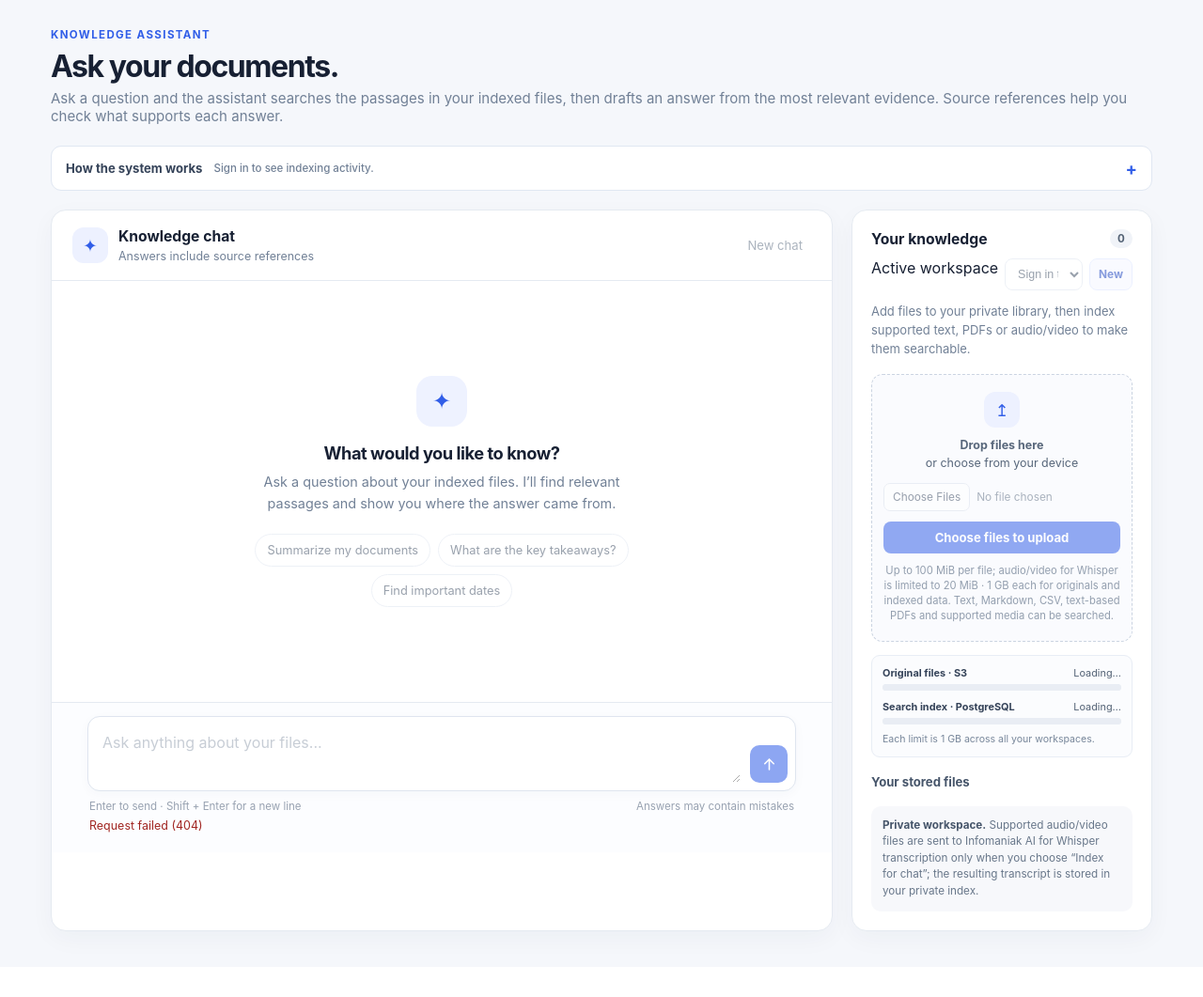
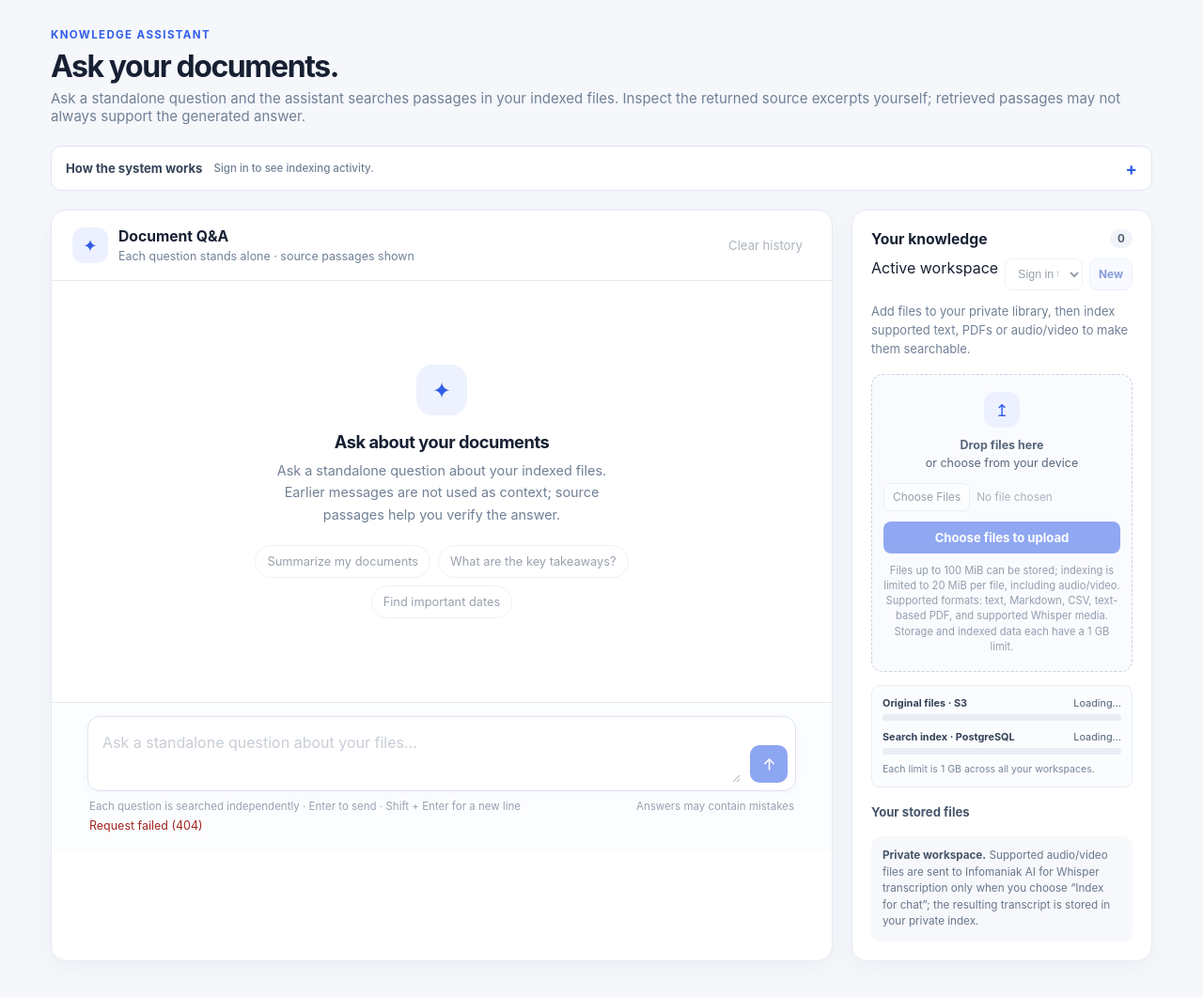
Before and after one commit to begics/genai-rag-mvp, a web app: page /index.html in a window 1280 px wide. Shown: the part 72-1133 px from the top of the page at 94% size. Before the commit the page ends 1078 px from the top, so only its background shows below. Run offline with its HTML, style and script files only (its server is not run), Linux system fonts and the light colour scheme; data that the repository does not hold is empty; some of the project's set-up classes (security, data sources, template engines, error pages and the like) are left out, and stand-ins take their place; database files in the repository are not loaded.

Commit message:
Address RAG UX review findings
Co-authored-by: Copilot <223556219+Copilot@users.noreply.github.com>

```diff
--- a/src/main/java/com/begics/rag/contract/ApiModels.java
+++ b/src/main/java/com/begics/rag/contract/ApiModels.java
@@ -17,7 +17,11 @@ public final class ApiModels {
   public record UploadResponse(String key, String filename, String contentType, long sizeBytes,
                                boolean indexable) {}
   public record QueryRequest(@NotBlank @Size(max = 10_000) String question) {}
-  public record SourceReference(String documentId, String source, int chunk) {}
+  public record SourceReference(String documentId, String source, int chunk, String excerpt) {
+    public SourceReference(String documentId, String source, int chunk) {
+      this(documentId, source, chunk, "");
+    }
+  }
   public record QueryResponse(String answer, List<SourceReference> sources) {}
   public record WorkspaceRequest(@NotBlank @Size(max = 120) String name) {}
   public record IndexedDocumentResponse(String id, String source, int chunks) {}
--- a/src/main/java/com/begics/rag/security/SecurityConfiguration.java
+++ b/src/main/java/com/begics/rag/security/SecurityConfiguration.java
@@ -42,8 +42,8 @@ public class SecurityConfiguration {
   // CSP hashes authorize only the inline UI blocks; refresh them when those blocks change.
   private static final String CONTENT_SECURITY_POLICY =
       "default-src 'self'; base-uri 'self'; object-src 'none'; frame-ancestors 'none'; "
-          + "form-action 'self'; script-src 'self' 'sha256-Be0usX6XLJS6QJPpMO+anx3QkuuErlRhAF3DPOGq/YQ='; "
-          + "style-src 'self' 'sha256-OlutCfa5RHzsdgNKg+AT8jlpM2iG02CDqDRzJNZQwio='; "
+          + "form-action 'self'; script-src 'self' 'sha256-4dCxBOVahnsu/bo+vg3CCAcnuzPyK9mRNbDPeuWQhr4='; "
+          + "style-src 'self' 'sha256-1Kl+PJfOJZLiST45R87W7T+v45ss0xwEue8EWoJ5qJw='; "
           + "img-src 'self' data:; connect-src 'self'";
 
   @Bean
--- a/src/main/java/com/begics/rag/service/DocumentUploadService.java
+++ b/src/main/java/com/begics/rag/service/DocumentUploadService.java
@@ -29,8 +29,6 @@ public class DocumentUploadService {
       Map.entry("csv", new FileType("text/csv", true)),
       Map.entry("pdf", new FileType("application/pdf", true)),
       Map.entry("mp4", new FileType("video/mp4", false, true)),
-      Map.entry("mov", new FileType("video/quicktime", false)),
-      Map.entry("m4v", new FileType("video/x-m4v", false)),
       Map.entry("webm", new FileType("video/webm", false, true)),
       Map.entry("mp3", new FileType("audio/mpeg", false, true)),
       Map.entry("opus", new FileType("audio/ogg", false, true)),
--- a/src/main/java/com/begics/rag/service/IndexingJobService.java
+++ b/src/main/java/com/begics/rag/service/IndexingJobService.java
@@ -3,6 +3,7 @@ package com.begics.rag.service;
 import com.begics.rag.contract.ApiModels;
 import com.begics.rag.store.IndexingJobStore;
 import com.begics.rag.store.IndexingJobStore.IndexingJob;
+import com.begics.rag.storage.S3DocumentReader;
 import java.util.UUID;
 import org.springframework.http.HttpStatus;
 import org.springframework.stereotype.Service;
@@ -12,10 +13,12 @@ import org.springframework.web.server.ResponseStatusException;
 public class IndexingJobService {
   private final IndexingJobStore jobs;
   private final IndexingJobWorker worker;
+  private final S3DocumentReader documents;
 
-  public IndexingJobService(IndexingJobStore jobs, IndexingJobWorker worker) {
+  public IndexingJobService(IndexingJobStore jobs, IndexingJobWorker worker, S3DocumentReader documents) {
     this.jobs = jobs;
     this.worker = worker;
+    this.documents = documents;
   }
 
   public ApiModels.IndexingJobResponse enqueueText(ApiModels.IngestRequest request, UUID workspaceId) {
@@ -24,6 +27,7 @@ public class IndexingJobService {
 
   public ApiModels.IndexingJobResponse enqueueS3(ApiModels.S3IngestRequest request, UUID workspaceId) {
     WorkspaceAccessService.requireObjectKey(request.key(), workspaceId);
+    documents.validateIndexableSize(request.key());
     return enqueue(jobs.create(workspaceId, request.key(), request.key(), null));
   }
 
--- a/src/main/java/com/begics/rag/store/IndexingJobStore.java
+++ b/src/main/java/com/begics/rag/store/IndexingJobStore.java
@@ -82,7 +82,7 @@ public class IndexingJobStore {
   public void recoverProcessingJobs() {
     jdbc.update("""
         update indexing_jobs
-           set status = 'FAILED', stage = 'FAILED',
+           set status = 'FAILED',
                error_message = 'Application restarted during Whisper transcription. Re-index the file to retry.',
                object_key = null, content = null, updated_at = now()
          where status = 'PROCESSING' and stage = 'TRANSCRIBING'
@@ -125,7 +125,7 @@ public class IndexingJobStore {
   public void fail(UUID id, String message) {
     jdbc.update("""
         update indexing_jobs
-           set status = 'FAILED', stage = 'FAILED', error_message = ?,
+           set status = 'FAILED', error_message = ?,
                object_key = null, content = null, updated_at = now()
          where id = ?
         """, safeMessage(message), id);
--- a/src/main/resources/static/demo.css
+++ b/src/main/resources/static/demo.css
@@ -68,6 +68,7 @@ h1 span { color: var(--blue); }
 .flow p { margin: 9px 0 0; color: #68778a; font-size: .66rem; line-height: 1.55; }
 .pipeline-note { margin: 18px 0 0; padding: 11px 12px; border: 1px solid #e4eaff; border-radius: 9px; color: #64748b; background: #f7f8ff; font-size: .68rem; line-height: 1.55; }
 .pipeline-note strong { color: #354359; }
+.pipeline-note + .pipeline-note { margin-top: 8px; }
 .components { display: flex; flex-wrap: wrap; gap: 7px; margin-top: 18px; padding-top: 14px; border-top: 1px solid #edf0f5; }
 .components span { padding: 6px 8px; border: 1px solid #e7ebf2; border-radius: 7px; color: #58677b; background: #f8f9fc; font-size: .65rem; }
 .components b { color: #354359; }
--- a/src/main/resources/static/demo.js
+++ b/src/main/resources/static/demo.js
@@ -27,7 +27,7 @@ function showAnswer(question) {
   const normalized = question.toLowerCase();
   const example = examples.find(item => item.matches.some(match => normalized.includes(match)));
   if (!example) {
-    answerText.textContent = "The sample documents do not contain a prepared answer to that question. In a live RAG system, this is where retrieval checks whether the indexed sources provide enough evidence.";
+    answerText.textContent = "The sample documents do not contain a prepared answer to that question. In the current live app, an answer is withheld when reranking returns no passages; returned passages can still be irrelevant, so check the source excerpts.";
     sourceList.replaceChildren();
     const item = document.createElement("li");
     item.textContent = "No supporting sample passage found";
--- a/src/main/resources/static/index.html
+++ b/src/main/resources/static/index.html
@@ -90,6 +90,8 @@
     .message.error .message-body { color: #9c2c32; background: #fff6f5; border-color: #f4d8d5; }
     .sources { margin: 2px 0 0; padding: 12px 0 0 18px; border-top: 1px solid #e9edf4; color: #607087; font-size: .78rem; }
     .sources li + li { margin-top: 5px; }
+    .source-reference summary { cursor: pointer; }
+    .source-excerpt { margin: 6px 0 0; color: #526174; line-height: 1.55; white-space: pre-wrap; }
     .thinking { display: flex; align-items: center; gap: 5px; min-height: 18px; }
     .thinking span { width: 6px; height: 6px; border-radius: 50%; background: #8b9bb3; animation: pulse 1s infinite ease-in-out; }
     .thinking span:nth-child(2) { animation-delay: .15s; }
@@ -279,7 +281,7 @@
     <div class="page-heading">
       <div class="eyebrow">Knowledge assistant</div>
       <h1>Ask your documents.</h1>
-      <p>Ask a question and the assistant searches the passages in your indexed files, then drafts an answer from the most relevant evidence. Source references help you check what supports each answer.</p>
+      <p>Ask a standalone question and the assistant searches passages in your indexed files. Inspect the returned source excerpts yourself; retrieved passages may not always support the generated answer.</p>
     </div>
     <details class="pipeline-disclosure">
       <summary>How the system works <span class="pipeline-summary-status" id="pipeline-summary-status">Sign in to see indexing activity.</span></summary>
@@ -332,17 +334,17 @@
           <div class="chat-title">
             <div class="assistant-avatar" aria-hidden="true">✦</div>
             <div>
-              <h2 id="chat-title">Knowledge chat</h2>
-              <p>Answers include source references</p>
+              <h2 id="chat-title">Document Q&amp;A</h2>
+              <p>Each question stands alone · source passages shown</p>
             </div>
           </div>
-          <button class="text-button" id="clear-chat" type="button" aria-label="Start a new chat">New chat</button>
+          <button class="text-button" id="clear-chat" type="button" aria-label="Clear question history">Clear history</button>
         </div>
         <div class="chat-log" id="chat-log" role="log" aria-live="polite" aria-relevant="additions text">
           <div class="empty-state" id="empty-state">
             <div class="empty-icon" aria-hidden="true">✦</div>
-            <h3>What would you like to know?</h3>
-            <p>Ask a question about your indexed files. I’ll find relevant passages and show you where the answer came from.</p>
+            <h3>Ask about your documents</h3>
+            <p>Ask a standalone question about your indexed files. Earlier messages are not used as context; source passages help you verify the answer.</p>
             <div class="suggestions" aria-label="Suggested questions">
               <button class="suggestion" type="button">Summarize my documents</button>
               <button class="suggestion" type="button">What are the key takeaways?</button>
@@ -352,12 +354,12 @@
         </div>
         <div class="composer-wrap">
           <form class="ask" id="ask-form">
-            <textarea id="question" name="question" rows="2" maxlength="10000" placeholder="Ask anything about your files..." aria-label="Your question" required></textarea>
+            <textarea id="question" name="question" rows="2" maxlength="10000" placeholder="Ask a standalone question about your files..." aria-label="Your question" required></textarea>
             <button class="send-button" id="ask-button" type="submit" aria-label="Send message" title="Send message">
               <svg width="19" height="19" viewBox="0 0 24 24" fill="none" aria-hidden="true"><path d="M12 19V5m0 0L6 11m6-6 6 6" stroke="currentColor" stroke-width="2" stroke-linecap="round" stroke-linejoin="round"/></svg>
             </button>
           </form>
-          <div class="composer-hint"><span>Enter to send · Shift + Enter for a new line</span><span>Answers may contain mistakes</span></div>
+          <div class="composer-hint"><span>Each question is searched independently · Enter to send · Shift + Enter for a new line</span><span>Answers may contain mistakes</span></div>
           <p class="chat-status" id="chat-status" role="status" aria-live="polite"></p>
         </div>
       </section>
@@ -378,10 +380,10 @@
           <div class="upload-symbol" aria-hidden="true">↥</div>
           <p class="drop-copy"><strong>Drop files here</strong><br>or choose from your device</p>
           <input class="file-input" id="file-input" type="file" multiple
-                 accept=".txt,.md,.csv,.pdf,.mp4,.mov,.m4v,.webm,.mp3,.wav,.m4a,.aac,.ogg,.opus,.wma,.flac"
+                 accept=".txt,.md,.csv,.pdf,.mp4,.webm,.mp3,.wav,.m4a,.aac,.ogg,.opus,.wma,.flac"
                  aria-label="Choose files to upload">
           <button class="upload-button" id="upload-button" type="button" disabled>Choose files to upload</button>
-          <p class="upload-limit">Up to 100 MiB per file; audio/video for Whisper is limited to 20 MiB · 1 GB each for originals and indexed data. Text, Markdown, CSV, text-based PDFs and supported media can be searched.</p>
+          <p class="upload-limit">Files up to 100 MiB can be stored; indexing is limited to 20 MiB per file, including audio/video. Supported formats: text, Markdown, CSV, text-based PDF, and supported Whisper media. Storage and indexed data each have a 1 GB limit.</p>
         </div>
         <section class="storage-usage" aria-label="Storage usage">
           <div class="storage-meter">
@@ -435,6 +437,7 @@
     const workspaceSelect = document.getElementById("workspace-select");
     const loginLink = document.getElementById("login-link");
     const accountName = document.getElementById("account-name");
+    const maxIndexFileBytes = 20 * 1024 * 1024;
     let activeWorkspaceId = sessionStorage.getItem("rag-workspace-id");
     let isAuthenticated = false;
     let csrfToken;
@@ -504,7 +507,15 @@
         list.className = "sources";
         for (const source of sources) {
           const item = document.createElement("li");
-          item.textContent = `${source.source} — chunk ${source.chunk + 1}`;
+          const disclosure = document.createElement("details");
+          disclosure.className = "source-reference";
+          const summary = document.createElement("summary");
+          summary.textContent = `${source.source} — passage ${source.chunk + 1}`;
+          const excerpt = document.createElement("p");
+          excerpt.className = "source-excerpt";
+          excerpt.textContent = source.excerpt;
+          disclosure.append(summary, excerpt);
+          item.append(disclosure);
           list.append(item);
         }
         body.append(list);
@@ -589,16 +600,19 @@
         if (activeJob) {
           details.textContent = `Indexing · ${stageLabels[activeJob.stage] || activeJob.stage}`;
         } else if (file.indexed) {
-          details.textContent = `Indexed · ${file.chunks} chunks · ${formatBytes(file.indexedBytes)} index data`;
+          details.textContent = `Indexed · ${file.chunks} chunks · ${formatBytes(file.indexedBytes)} index data`
+            + (file.sizeBytes > maxIndexFileBytes ? " · re-indexing unavailable above 20 MiB" : "");
         } else if (file.indexable) {
-          details.textContent = "Stored in S3 · ready to index";
+          details.textContent = file.sizeBytes > maxIndexFileBytes
+            ? "Stored in S3 · too large to index (20 MiB maximum)"
+            : "Stored in S3 · ready to index";
         } else if (isTranscribableName(file.filename)) {
           details.textContent = "Stored in S3 · transcription requires RAG_PROVIDER=infomaniak";
         } else {
           details.textContent = "Stored in S3 · this format cannot be indexed";
         }
         const actions = document.createElement("div");
-        if (file.indexable) {
+        if (file.indexable && file.sizeBytes <= maxIndexFileBytes) {
           const indexButton = document.createElement("button");
           indexButton.type = "button";
           indexButton.className = "row-action";
@@ -671,7 +685,9 @@
         const uploaded = await responseJson(await apiFetch("/api/uploads", { method: "POST", body: data }));
         status.textContent = `Stored in private storage · ${(uploaded.sizeBytes / 1024 / 1024).toFixed(2)} MiB`;
         await loadStorage();
-        if (!uploaded.indexable) {
+        if (uploaded.indexable && uploaded.sizeBytes > maxIndexFileBytes) {
+          status.textContent += " · Stored only; files over 20 MiB cannot be indexed.";
+        } else if (!uploaded.indexable) {
           status.textContent += isTranscribableName(uploaded.filename)
             ? " · Transcription requires RAG_PROVIDER=infomaniak."
             : " · This format cannot be indexed.";
@@ -735,9 +751,9 @@
       icon.setAttribute("aria-hidden", "true");
       icon.textContent = "✦";
       const title = document.createElement("h3");
-      title.textContent = "What would you like to know?";
+      title.textContent = "Ask about your documents";
       const description = document.createElement("p");
-      description.textContent = "Ask a question about your indexed files. I’ll find relevant passages and show you where the answer came from.";
+      description.textContent = "Ask a standalone question about your indexed files. Earlier messages are not used as context; source passages help you verify the answer.";
       const suggestions = document.createElement("div");
       suggestions.className = "suggestions";
       suggestions.setAttribute("aria-label", "Suggested questions");
@@ -861,12 +877,13 @@
       const currentIndex = order.indexOf(currentNode);
       pipelineSteps.forEach((step, index) => {
         step.classList.remove("current", "done", "failed");
-        if (active && index === currentIndex) {
+        if (job.status === "FAILED" && index === currentIndex) {
+          step.classList.add("failed");
+        } else if (active && index === currentIndex) {
           step.classList.add("current");
-        } else if (completed || (active && index < currentIndex)) {
+        } else if (completed || (active && index < currentIndex)
+            || (job.status === "FAILED" && index < currentIndex)) {
           step.classList.add("done");
-        } else if (job.status === "FAILED" && step.dataset.pipelineNode === currentNode) {
-          step.classList.add("failed");
         }
       });
 
```
Also changed, not shown: src/main/java/com/begics/rag/service/RagService.java (+7 -1 lines), src/main/resources/db/migration/V10__retain_failed_indexing_stage.sql (added, +14 -0 lines), src/main/resources/static/demo.html (+5 -4 lines), README.md, src/main/java/com/begics/rag/storage/S3DocumentReader.java, 5 other files.
